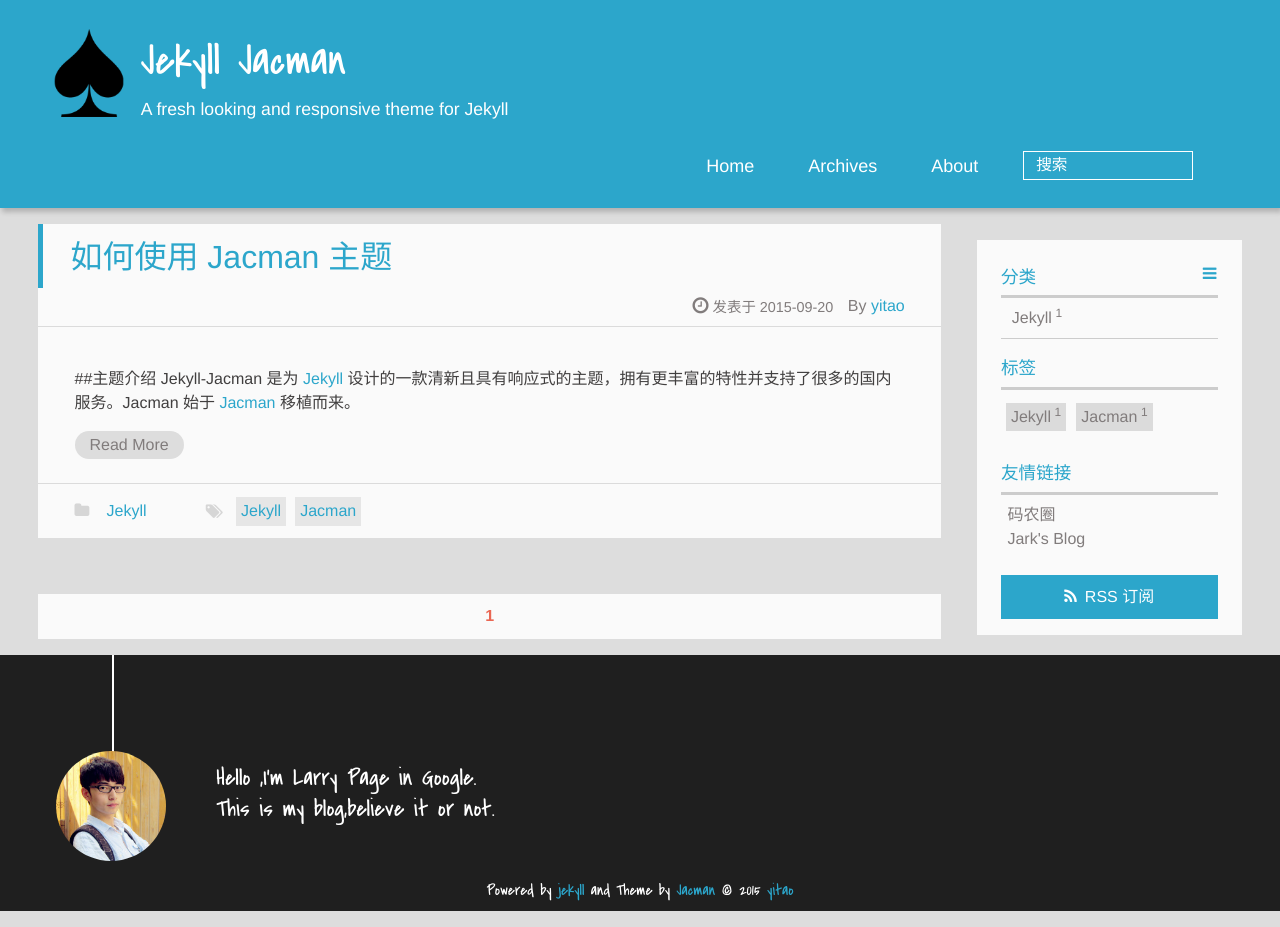
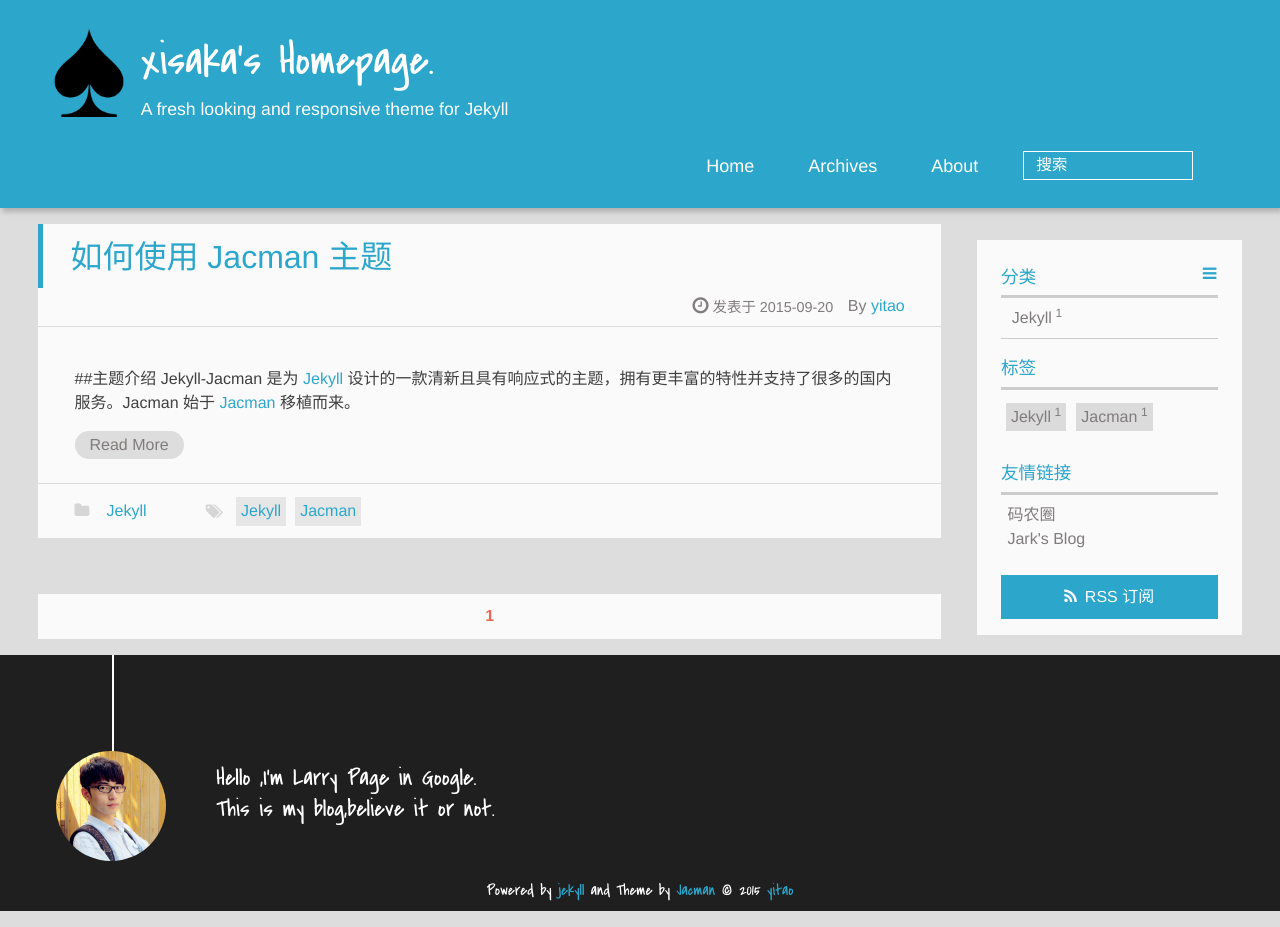
Before and after one commit to xmisaka/xmisaka.github.io, a Jekyll site: the page built from index.html, in a window 1280 px wide. Built offline with Jekyll 4.4.1, drawn with Linux system fonts in a browser that asks for light colours; Markdown is read by kramdown in place of the engine named in the settings; the list of posts is cut into pages by our own code.

Commit message:
update homepage.

```diff
--- a/Gemfile
+++ b/Gemfile
@@ -1,2 +1,6 @@
 source 'https://rubygems.org'
 gem 'github-pages', group: :jekyll_plugins
+gem 'html-proofer'
+gem "jekyll"
+gem 'jekyll-paginate'
+gem "pygments.rb"
--- a/_config.yml
+++ b/_config.yml
@@ -1,6 +1,8 @@
 # This is the default format.
 # For more see: http://jekyllrb.com/docs/permalinks/
 permalink: /:categories/:year/:month/:day/:title
+
+gems: [jekyll-paginate]
 
 exclude: [".rvmrc", ".rbenv-version", "README.md", "Rakefile", "changelog.md"]
 highlighter: pygments
@@ -24,7 +26,7 @@ redcarpet:
     - with_toc_data
 
 
-title : Jekyll Jacman
+title : xisaka's Homepage.
 tagline: A fresh looking and responsive theme for Jekyll
 
 defaults:
```
